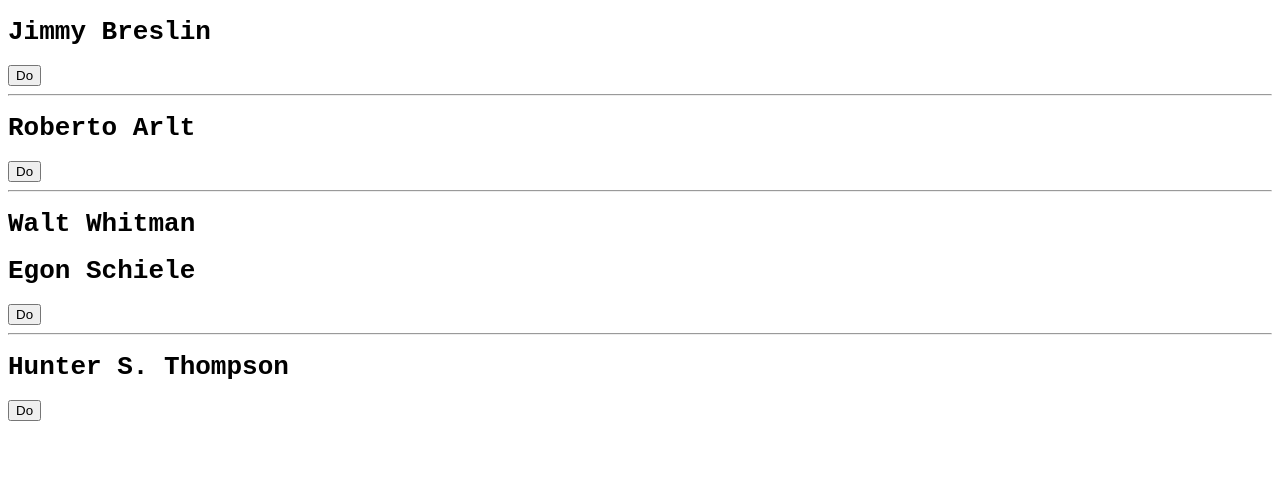
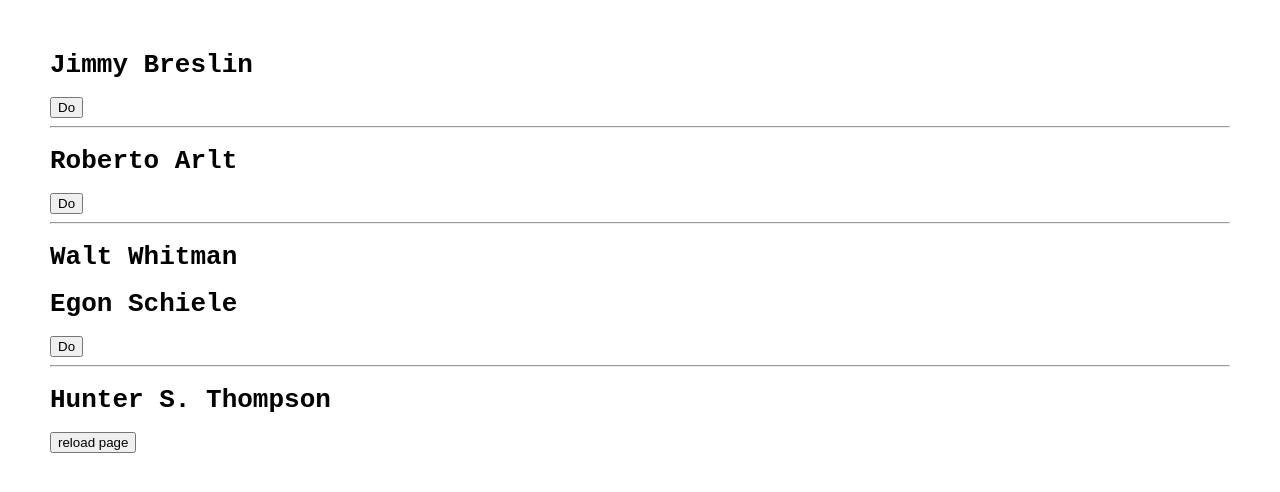
Before and after one commit to minimo-io/jquery-codex, a plain HTML site: page demo/index.html in a window 1280 px wide. Drawn offline with Linux system fonts and the light colour scheme.

Commit message:
New demo url

```diff
--- a/demo/index.html
+++ b/demo/index.html
@@ -2,6 +2,7 @@
 <html lang="en">
     <head>
         <style type="text/css">
+         body{ margin:50px; }
          .codex{
              font-family:monospace;
          }
@@ -35,14 +36,16 @@
                      * user the effect 'charbychar' by which each character is revealed one by one
                      * in this effect the total duration is automatically calculated with the reveal value
                      */
-                   $("#do4").click(function(){
+
                      $("#codex4").codex({
                          effect: "charbychar",
                          keep_whitespaces: false, // sodomize also whitespaces
                          speed: 50, // speed in which random chars will appear in letters not yet revelaed
                          reveal: 100 // number of miliseconds that will take for a single char reveal
                      });
-                   });
+                     $("#do4").click(function(){
+                       document.location.reload();
+                     });
 
                });
       	</script>
@@ -59,6 +62,6 @@
       <button id="do3">Do</button>
       <hr />
       <h1 class="codex" id="codex4">Hunter S. Thompson</h1>
-      <button id="do4">Do</button>
+      <button id="do4">reload page</button>
     </body>
 </html>
```
Also changed, not shown: README.md.
